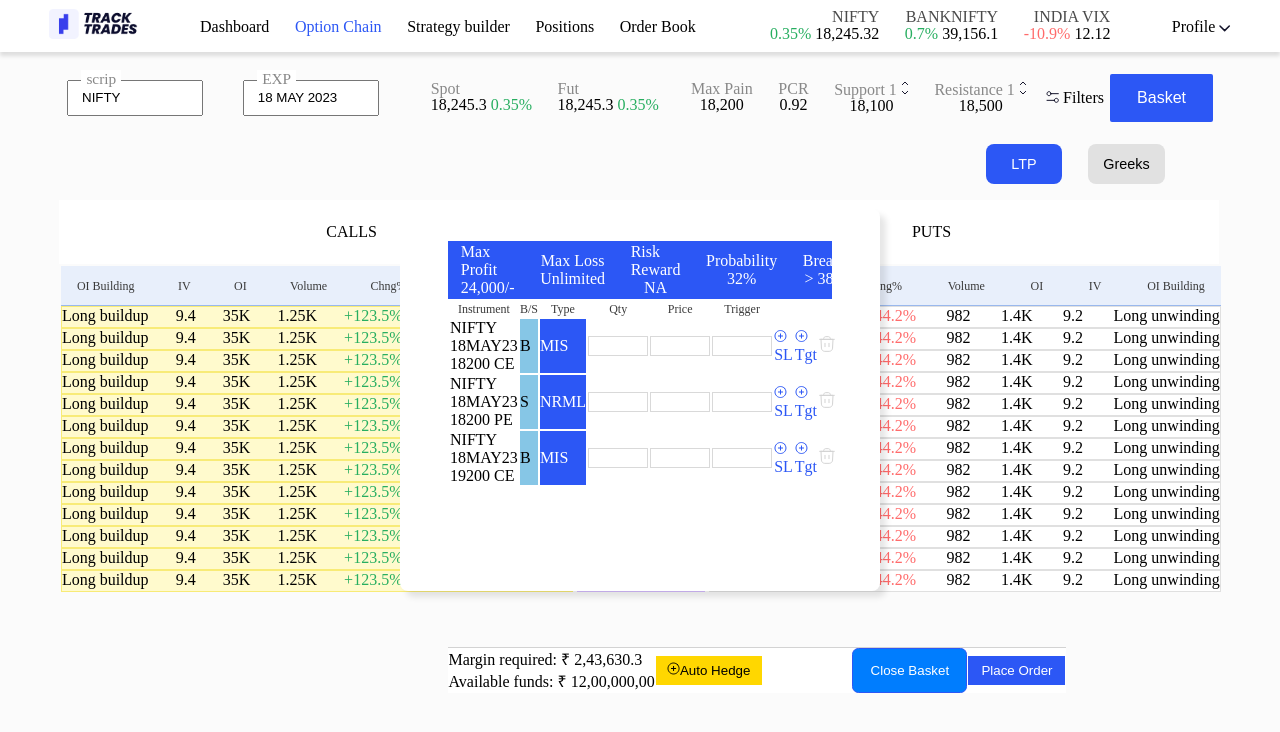
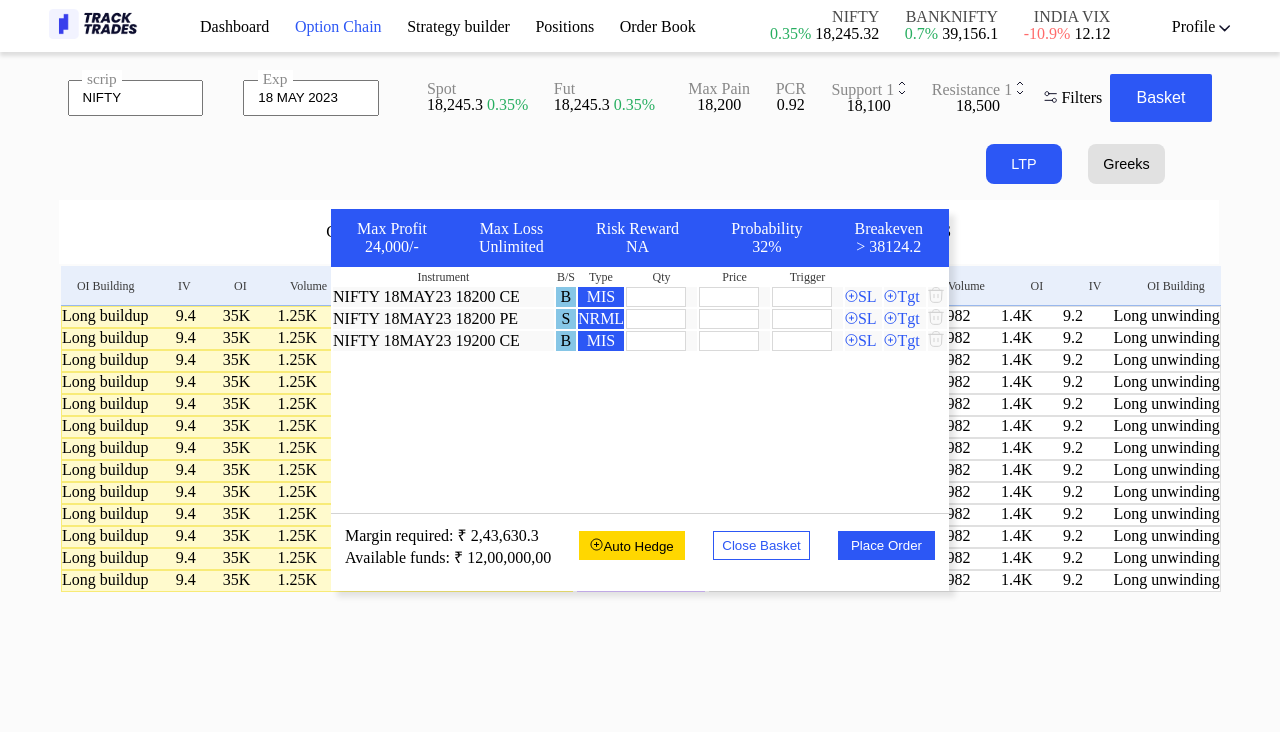
Before and after one commit to tarupathak/Infitout-Task, a React (Create React App) app: page / in a window 1280 px wide. Both pictures are taken after a click on the button "Basket". Shown: the top 732 px of the page. Built offline with nearby package versions, Linux system fonts and the light colour scheme.

Commit message:
Added the filter box

```diff
--- a/src/Components/Components.css
+++ b/src/Components/Components.css
@@ -239,7 +239,7 @@ h2 {
   text-align: center;
 }
 
-.model-btn {
+.model-btn1 {
   width: 97px;
   height: 29px;
   color: #2c57f5;
@@ -278,6 +278,7 @@ td input {
   width: 20px;
   height: 20px;
   align-items: center;
+  text-align: center;
   background: #86c6e6;
 }
 
@@ -286,12 +287,18 @@ td input {
   height: 20px;
   align-items: center;
   background: #ffa8a8;
+
+}
+
+.grey-col{
+  background-color: #F9F9F9;
 }
 
 .blue-col {
   width: 46px;
   height: 20px;
   color: white;
+  text-align: center;
   background: #2c57f5;
 }
 
@@ -435,34 +442,19 @@ th {
 
 /*<----------------------Filter-------------------->*/
 
-* {
-  margin: 0;
-  padding: 0;
-  box-sizing: border-box;
-}
 
-.container {
-  margin: 5rem;
 
-}
-
-.modal-wrapper {
+.filter-container {
   position: fixed;
-  left: 0;
-  right: 0;
-  bottom: 0;
-  top: 0;
-}
-
-.modal-container {
-  position: fixed;
-  top: 50%;
-  left: 50%;
+  top: 35%;
+  left: 75%;
   transform: translate(-50%, -50%);
-  max-width: 30rem;
-  padding: 2rem 3rem;
+  width: 20vw;
+  height: 24vw;
+  padding: 1vw;
   border-radius: 0.5rem;
   background-color: white;
+  box-shadow: 4px 4px 4px rgba(0, 0, 0, 0.1);;
 }
 
 h2 {
@@ -485,3 +477,30 @@ h2 {
   margin-left: 7vw;
   border-radius: 0.5vw;
 }
+
+.filter-input{
+  width: 8vw;
+  height: 2.3vw;
+  margin: 0.2vw 0;
+  padding: 0.2vw 0.5vw;
+}
+
+#resetFilter{
+  cursor: pointer;
+  float: right;
+  display: inline-block;
+  margin: 1vw 0.5vw;
+  border: 2px solid #2C57F5;
+  padding: 0.5vw 1vw;
+  color: #2C57F5;
+}
+
+#applyFilter{
+  cursor: pointer;
+  float: right;
+  display: inline-block;
+  margin: 1vw 0.5vw;
+  padding: 0.7vw 1vw;
+  color: white;
+  background-color: #2C57F5;
+}
--- a/src/Components/FilterDropdown.jsx
+++ b/src/Components/FilterDropdown.jsx
@@ -1,14 +1,36 @@
+import React from "react";
+import cross from "../Images/cross.svg"
 
 const FilterDropdown = ({ closePop }) => {
   return (
     <>
       <div className="modal-wrapper" onClick={closePop}></div>
-      <div className="modal-container">
-        <h2>STAY TUNED</h2>
-        <p id="text">For upcoming events that will be happening soon!</p>
-        <button className="model-btn" onClick={closePop}>
+      <div style={{ display: "flex", justifyContent: "space-between",flexDirection:"column" }} className="filter-container">
+        <div style={{ display: "flex", justifyContent: "space-between" }}>
+          <span><b>Filters</b></span>
+          <img onClick={closePop} src={cross} alt="close"/>
+        </div>
+        <div>
+          <p>LTP range</p>
+          <input style={{"marginRight":"0.5vw"}} value="Minimum LTP" className="filter-input" /> - <input style={{"float":"right"}} value="Maximum LTP" className="filter-input" />
+        </div>
+        <div>
+        <span>LTP change % by</span><input value="Today Open" style={{"float":"right"}} className="filter-input" />
+        </div>
+        <div>
+        <span>Specific strike</span><input style={{"float":"right"}} className="filter-input" />
+        </div>
+        <div>
+          <span>Display</span><div style={{"float":"right","marginRight":"1vw"}}><input style={{"marginRight":"0.25vw"}} type="checkbox" checked /><span>Puts</span></div><div style={{"float":"right"}}><input style={{"marginRight":"0.25vw"}} type="checkbox" checked /><span style={{"float":"right","marginRight":"1vw"}}>Calls</span></div>
+        </div>
+        <hr></hr>
+        <div>
+          <div id="applyFilter" style={{"float":"right"}} onClick={closePop}>Apply</div>
+          <div id="resetFilter" style={{"float":"right"}} onClick={closePop}>Reset</div>
+        </div>
+        {/* <button className="model-btn" onClick={closePop}>
           Close
-        </button>
+        </button> */}
       </div>
     </>
   );
--- a/src/Components/NavigationTwo.jsx
+++ b/src/Components/NavigationTwo.jsx
@@ -16,7 +16,7 @@ const NavigationTwo = () => {
         <input id="nav-input" value="NIFTY"></input>
         <div className="nav-input-label">scrip</div>
         <input id="nav-input" value="18 MAY 2023"></input>
-        <div className="nav-input-label">EXP</div>
+        <div className="nav-input-label">Exp</div>
         <div>
           <span className="col-head1">Spot</span>
           <span>
--- a/src/Components/PopUpBasket.jsx
+++ b/src/Components/PopUpBasket.jsx
@@ -42,7 +42,7 @@ const PopUpBasket = ({ closeModal }) => {
           </tr>
           {BasketItems.map((item) => {
             return (
-              <tr>
+              <tr className="grey-col">
                 <td>{item.instrument}</td>
                 <td className="b-col">{item.bs}</td>
                 <td className="blue-col">{item.type}</td>
@@ -80,7 +80,7 @@ const PopUpBasket = ({ closeModal }) => {
             <img src={plusBlack} alt="plus" />
             Auto Hedge
           </button>
-          <button className="model-btn" onClick={closeModal}>
+          <button className="model-btn1" onClick={closeModal}>
             Close Basket
           </button>
           <button className="model-btn2">Place Order</button>
```
Also changed, not shown: src/Images/cross.svg (added).
